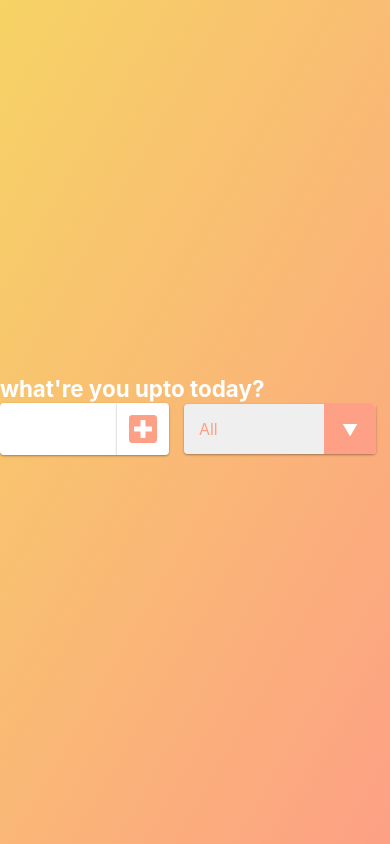
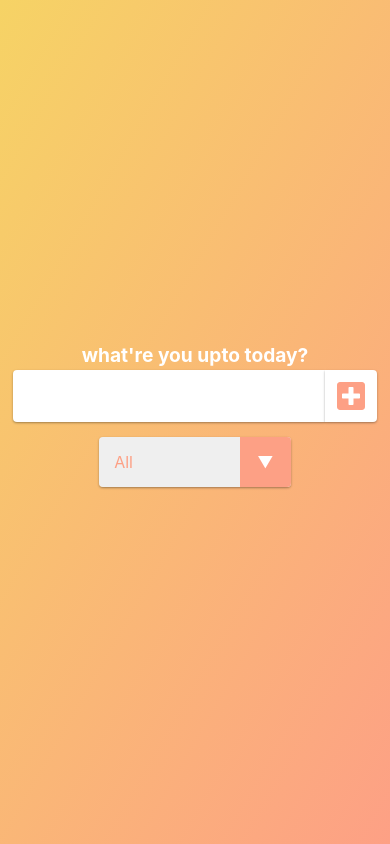
Before and after one commit to jaisharx/react-todo-app, a React (Create React App) app: page / in a window 390 px wide. Built offline with nearby package versions, Linux system fonts and the light colour scheme.

Commit message:
added media queries for small devices

```diff
--- a/src/components/Form/Form.js
+++ b/src/components/Form/Form.js
@@ -33,6 +33,7 @@
                 <h1>what're you upto today?</h1>
             </header>
             <form className={styles.form}>
+                <div className={styles.formGroup}>
                     <input
                         value={props.inputText}
                         type="text"
@@ -43,6 +44,7 @@
                     <button className={styles.todoButton} type="submit" onClick={submitTodoHandler}>
                         <FaPlusSquare />
                     </button>
+                </div>
                 <div className={styles.select}>
                     <select onChange={statusHandler} name="todos" className={styles.filterTodoList}>
                         <option value="all">All</option>
--- a/src/components/Form/Form.module.scss
+++ b/src/components/Form/Form.module.scss
@@ -1,11 +1,20 @@
 .header {
     font-size: .7rem;
     margin-bottom: -.8rem;
+
+    @media (max-width: 800px) {
+        font-size: .6rem;
+        text-align: center;
+    }
 }
 
 .form {
     display: flex;
     align-items: center;
+
+    @media (max-width: 800px) {
+        flex-direction: column;
+    }
 
     .todoInput {
         padding: .7rem;
@@ -20,6 +29,10 @@
         &:focus {
             outline: none;
             background-color: white;
+        }
+
+        @media (max-width: 800px) {
+            width: 80%;
         }
     }
 
@@ -58,6 +71,18 @@
     .todoButton {
         border: none;
         background: white;
+    }
+
+}
+
+.formGroup {
+    display: flex;
+    justify-content: center;
+    align-items: center;
+
+    @media (max-width: 800px) {
+        margin-top: 1rem;
+        width: 100%;
     }
 }
 
--- a/src/components/Todo/Todo.module.scss
+++ b/src/components/Todo/Todo.module.scss
@@ -4,8 +4,8 @@
     font-size: 2.2rem;
     background: #fff;
     color: black;
-    min-width: 500px;
-    width: 40vw;
+    width: 45vw;
+    max-width: 640px;
     display: flex;
     justify-content: center;
     align-items: center;
@@ -24,6 +24,11 @@
             text-decoration: line-through;
             opacity: 0.5;
         }
+    }
+
+    @media (max-width: 800px) {
+        font-size: 1.1rem;
+        width: 90vw;
     }
 }
 
--- a/src/components/TodoList/TodoList.module.scss
+++ b/src/components/TodoList/TodoList.module.scss
@@ -7,4 +7,8 @@
 .todoList {
     min-width: 30%;
     list-style: none;
+
+    @media (max-width: 800px) {
+        min-width: 20%;
+    }
 }
```
Lines whose indentation alone changed are shown as unchanged.
